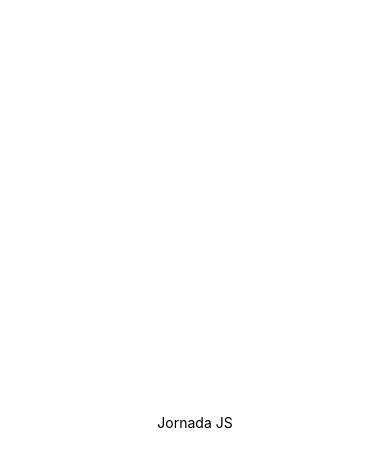
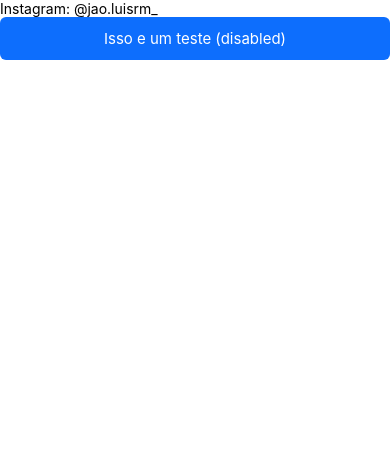
Before and after one commit to jooluisrm/agendei-mobile, a React Native app: screen / in a window 390 px wide. Shown: the top 468 px of the page. Built offline with nearby package versions, Linux system fonts and the light colour scheme.

Commit message:
componente button criado

```diff
--- a/App.js
+++ b/App.js
@@ -1,21 +1,16 @@
-import { StatusBar } from 'expo-status-bar';
-import { StyleSheet, Text, View } from 'react-native';
+import { Text, View } from 'react-native';
+import Button from './src/components/button/button';
 
-export default function App() {
-  return (
-    <View style={styles.container}>
-      <Text>Jornada JS</Text>
-      <StatusBar style="auto" />
-    </View>
-  );
+function App() {
+
+    return (
+        <View >
+            <Text>Instagram: @jao.luisrm_</Text>
+
+            <Button text="Isso e um teste (disabled)"/>
+
+        </View>
+    );
 }
 
-
-const styles = StyleSheet.create({
-  container: {
-    flex: 1,
-    backgroundColor: '#fff',
-    alignItems: 'center',
-    justifyContent: 'center',
-  },
-});
+export default App;
--- a/package.json
+++ b/package.json
@@ -12,7 +12,9 @@
     "expo": "~51.0.28",
     "expo-status-bar": "~1.12.1",
     "react": "18.2.0",
-    "react-native": "0.74.5"
+    "react-native": "0.74.5",
+    "typescript": "~5.3.3",
+    "@types/react": "~18.2.79"
   },
   "devDependencies": {
     "@babel/core": "^7.20.0"
--- /dev/null
+++ b/src/components/button/button.jsx
@@ -0,0 +1,21 @@
+import { Alert, Text, TouchableOpacity } from "react-native";
+import { styles } from "./button.style";
+
+function Button(props) {
+
+    const TesteClick = () => {
+        Alert.alert("Clicou no button!");
+    };
+
+    return <>
+        <TouchableOpacity onPress={TesteClick} style={styles.btn}>
+            <Text style={styles.text}>
+                {props.text}
+            </Text>
+        </TouchableOpacity>
+    </>
+
+
+}
+
+export default Button;
--- /dev/null
+++ b/src/components/button/button.style.js
@@ -0,0 +1,15 @@
+export const styles = {
+    btn: {
+        width: "100%",
+        backgroundColor: "#0D6EFD",
+        borderRadius: 6,
+        padding: 12,
+
+    },
+    text: {
+        color: "#FFF",
+        fontSize: 15,
+        textAlign: "center"
+    }
+
+}
--- /dev/null
+++ b/tsconfig.json
@@ -0,0 +1,4 @@
+{
+  "compilerOptions": {},
+  "extends": "expo/tsconfig.base"
+}
```
Also changed, not shown: 1 other file (tests, documents, lock files or other folders).
